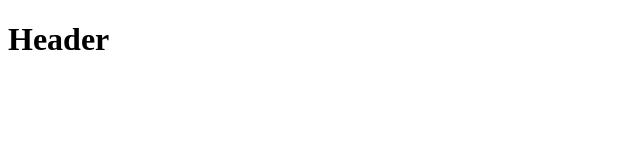
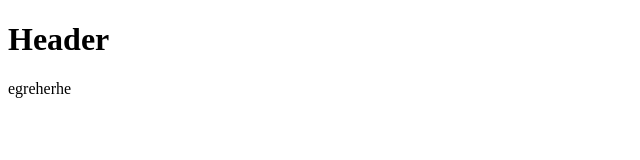
Before and after one commit to Andrii4545/deetroot2-git, a plain HTML site: page index.html in a window 1280 px wide. Shown: the full height of the page, 0-640 px from the left. Drawn offline with Linux system fonts and the light colour scheme.

Commit message:
new comit html

```diff
--- a/index.html
+++ b/index.html
@@ -7,5 +7,6 @@
 </head>
 <body>
     <h1> Header</h1>
+    <p>egreherhe</p>
 </body>
 </html>
```
